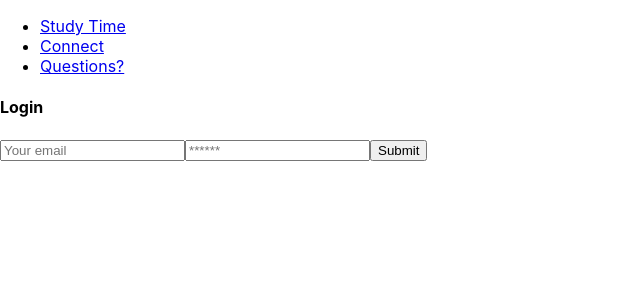
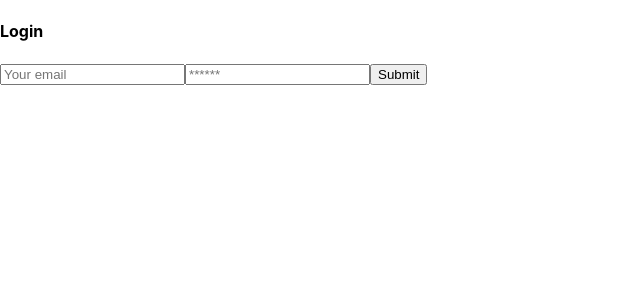
Before and after one commit to annaperlack/Quizzinator, a React (Create React App) app in the folder client/: page /login in a window 1280 px wide. Shown: the top 300 px of the page, without its empty margins (0-640 px from the left). Built offline with nearby package versions, Linux system fonts and the light colour scheme.

Commit message:
conditionally rendered nav bar

```diff
--- a/client/src/App.js
+++ b/client/src/App.js
@@ -7,8 +7,9 @@ import {
 } from '@apollo/client';
 import { setContext } from '@apollo/client/link/context';
 import { BrowserRouter as Router, Routes, Route } from 'react-router-dom';
+import Auth from './utils/auth';
 
-import Home from './pages/home';
+import Home from './pages/home.js';
 import NavBar from './components/Nav';
 // import Signup from './pages/Signup';
 import Login from './pages/login';
@@ -38,11 +39,13 @@ const client = new ApolloClient({
 });
 
 function App() {
+  const isLoggedIn = Auth.loggedIn()
+
   return (
     <ApolloProvider client={client}>
       <Router>
         <div className="flex-column justify-flex-start min-100-vh">
-          <NavBar/>
+          {isLoggedIn && <NavBar/>}
           <div className="container">
             <Routes>
               <Route
@@ -51,9 +54,9 @@ function App() {
               />
               <Route
                 path="/login"
-                element={<Login/>}
+                element={<Login />}
               />
-              {/*
+              {/* \
               <Route
                 path="/signup"
                 element={<Signup />}
--- a/client/src/pages/login.js
+++ b/client/src/pages/login.js
@@ -28,6 +28,7 @@ const Login = (props) => {
         variables: { ...formState },
       });
 
+      console.log("data ret: ", data)
       Auth.login(data.login.token);
     } catch (e) {
       console.error(e);
```
